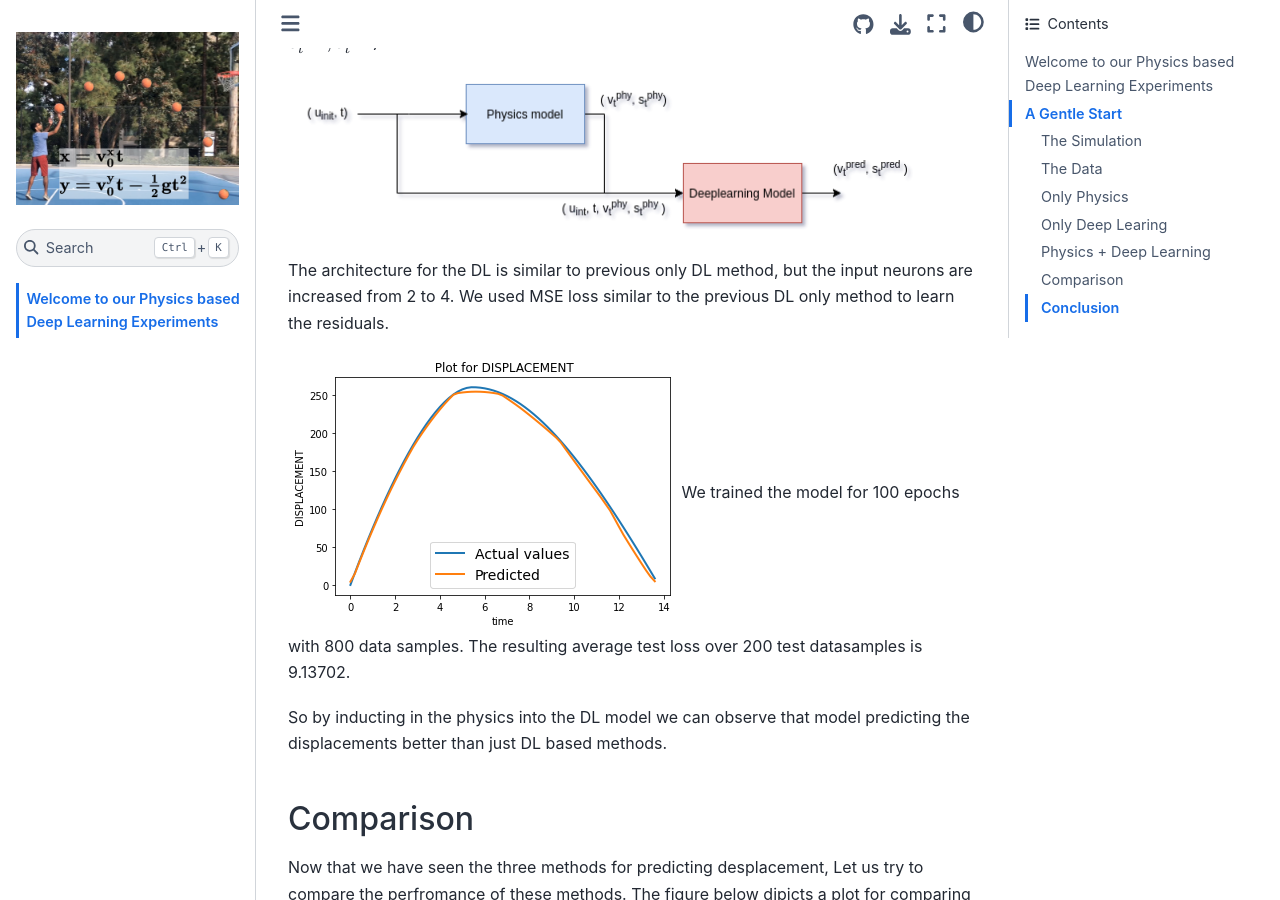
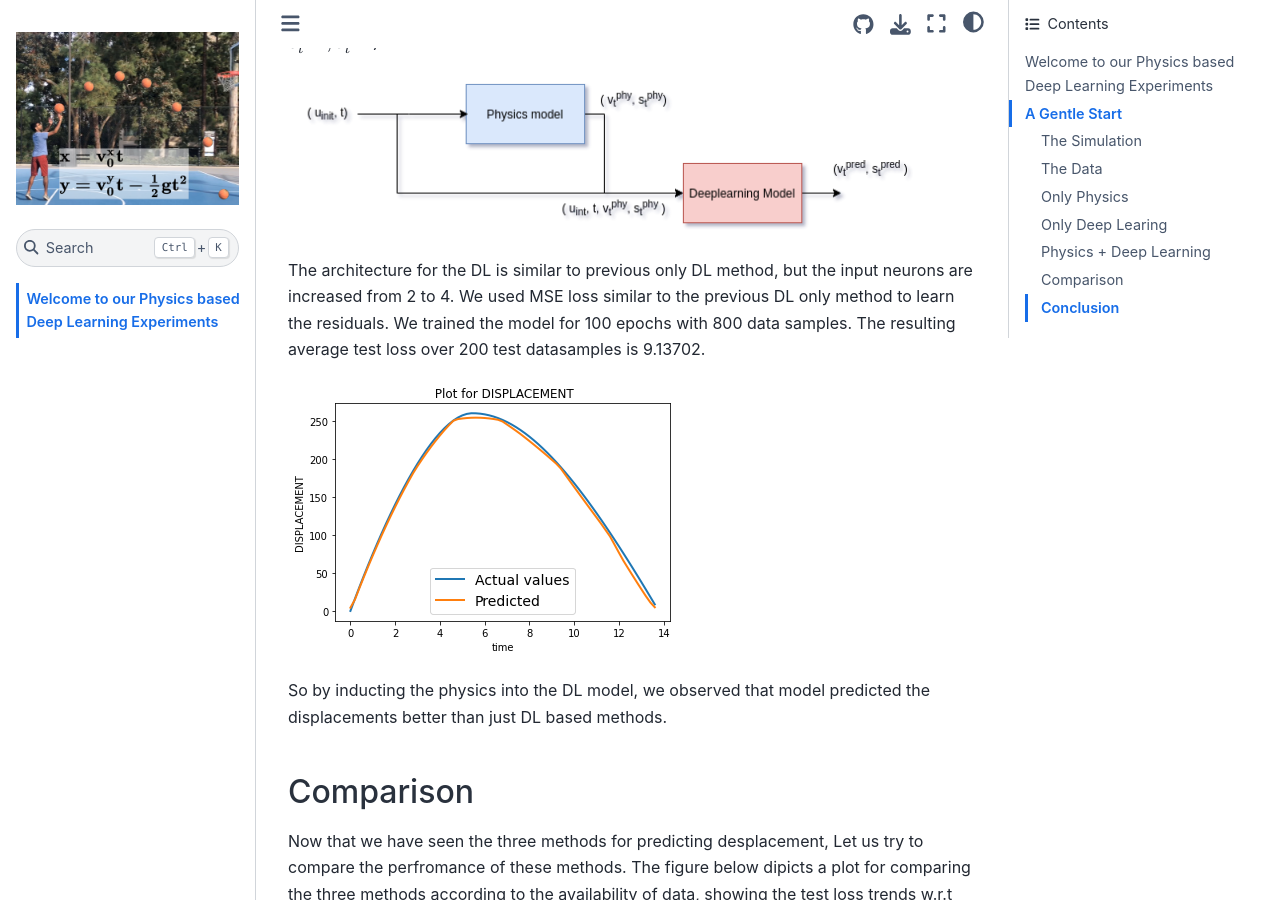
Before and after one commit to srinath2022/physics-based-DL, a Jupyter Book: the page built from intro.md, in a window 1280 px wide and 900 px high, scrolled down 4231 px. Built offline with Jupyter Book 1.0.4 settings and Sphinx 7.4.7 and the Sphinx Book theme 1.1.4, drawn with Linux system fonts in a browser that asks for light colours.

Commit message:
formating

```diff
--- a/intro.md
+++ b/intro.md
@@ -111,11 +111,11 @@ Now Let us try physics based DL aproach for predicting the displacement. For phy
 ![blockDiagram](Physics_DL_drawio.png)
 
  The architecture for the DL is similar to previous only DL method, but the input neurons are increased from 2 to 4. We used MSE loss similar to the previous DL only method to learn the residuals.
+We trained the model for 100 epochs with 800 data samples. The resulting average test loss over 200 test datasamples is 9.13702.
 
 ![onlydldisplacement_DL_physics](dlphysics_disp.png)
-We trained the model for 100 epochs with 800 data samples. The resulting average test loss over 200 test datasamples is 9.13702.
 
-So by inducting in the physics into the DL model we can observe that model predicting the displacements better than just DL based methods.
+So by inducting the physics into the DL model, we observed that model predicted the displacements better than just DL based methods.
 
 ## Comparison
 
```
